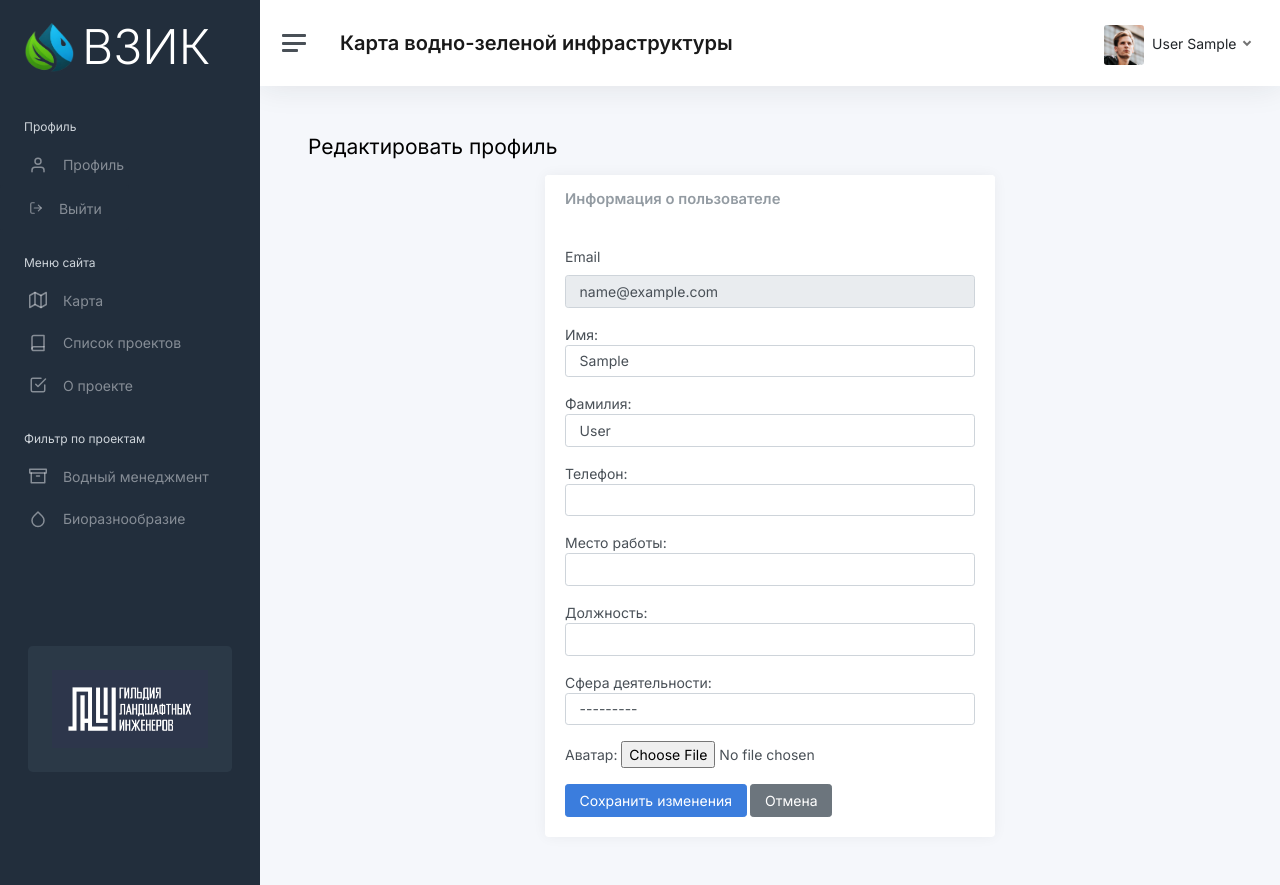
After one commit to VerP404/WaterGreenMap, a Django app: page /accounts/profile/edit/ in a window 1280 px wide. The commit adds this page. Run offline with Django 5.2, Linux system fonts and the light colour scheme; the visitor is signed in with stand-in values (Sample User, id 1); some libraries are stand-ins or nearby versions.

Commit message:
добравлена информация о пользователе и редактирование страницу пользователя

```diff
--- a/WaterGreenMap/urls.py
+++ b/WaterGreenMap/urls.py
@@ -1,13 +1,14 @@
 from django.contrib import admin
 from django.urls import path, include
-
+from django.conf import settings
 from map_app.views import map, profile_view, project_list_view
+from django.conf.urls.static import static
 
 urlpatterns = [
-    path('admin/', admin.site.urls),
-    path('accounts/', include('accounts.urls')),
-    path('', map, name='map'),
-    path('profile/', profile_view, name='profile'),
-    path('project_list/', project_list_view, name='project_list'),
+                  path('admin/', admin.site.urls),
+                  path('accounts/', include('accounts.urls')),
+                  path('', map, name='map'),
+                  path('profile/', profile_view, name='profile'),
+                  path('project_list/', project_list_view, name='project_list'),
 
-]
+              ] + static(settings.MEDIA_URL, document_root=settings.MEDIA_ROOT)
--- a/accounts/forms.py
+++ b/accounts/forms.py
@@ -1,6 +1,7 @@
 from django import forms
 from django.contrib.auth.forms import UserCreationForm, AuthenticationForm
 from .models import CustomUser, ActivityArea
+
 
 class CustomUserCreationForm(UserCreationForm):
     email = forms.EmailField(widget=forms.EmailInput(attrs={
@@ -14,10 +15,6 @@ class CustomUserCreationForm(UserCreationForm):
     last_name = forms.CharField(widget=forms.TextInput(attrs={
         'class': 'form-control form-control-lg',
         'placeholder': 'Введите вашу фамилию',
-    }))
-    profession = forms.CharField(widget=forms.TextInput(attrs={
-        'class': 'form-control form-control-lg',
-        'placeholder': 'Введите вашу профессию',
     }))
     workplace = forms.CharField(widget=forms.TextInput(attrs={
         'class': 'form-control form-control-lg',
@@ -46,7 +43,10 @@ class CustomUserCreationForm(UserCreationForm):
 
     class Meta:
         model = CustomUser
-        fields = ('email', 'first_name', 'last_name', 'password1', 'password2', 'profession', 'workplace', 'phone', 'position', 'activity_area')
+        fields = (
+            'email', 'first_name', 'last_name', 'password1', 'password2', 'workplace', 'phone', 'position',
+            'activity_area')
+
 
 class CustomAuthenticationForm(AuthenticationForm):
     username = forms.EmailField(widget=forms.EmailInput(attrs={
@@ -57,3 +57,26 @@ class CustomAuthenticationForm(AuthenticationForm):
         'class': 'form-control form-control-lg',
         'placeholder': 'Введите пароль',
     }))
+
+
+class CustomUserChangeForm(forms.ModelForm):
+    class Meta:
+        model = CustomUser
+        fields = ['first_name', 'last_name', 'phone', 'workplace', 'position', 'activity_area', 'avatar']
+        widgets = {
+            'first_name': forms.TextInput(attrs={'class': 'form-control'}),
+            'last_name': forms.TextInput(attrs={'class': 'form-control'}),
+            'phone': forms.TextInput(attrs={'class': 'form-control'}),
+            'workplace': forms.TextInput(attrs={'class': 'form-control'}),
+            'position': forms.TextInput(attrs={'class': 'form-control'}),
+            'activity_area': forms.Select(attrs={'class': 'form-control'}),
+        }
+        labels = {
+            'first_name': 'Имя',
+            'last_name': 'Фамилия',
+            'phone': 'Телефон',
+            'workplace': 'Место работы',
+            'position': 'Должность',
+            'activity_area': 'Сфера деятельности',
+            'avatar': 'Аватар',
+        }
--- a/accounts/models.py
+++ b/accounts/models.py
@@ -1,12 +1,14 @@
 from django.contrib.auth.models import AbstractBaseUser, BaseUserManager, PermissionsMixin
 from django.db import models
 from django.utils.translation import gettext_lazy as _
+
 
 class ActivityArea(models.Model):
     name = models.CharField(max_length=100)
 
     def __str__(self):
         return self.name
+
 
 class CustomUserManager(BaseUserManager):
     def create_user(self, email, password=None, **extra_fields):
@@ -29,17 +31,18 @@ class CustomUserManager(BaseUserManager):
 
         return self.create_user(email, password, **extra_fields)
 
+
 class CustomUser(AbstractBaseUser, PermissionsMixin):
     email = models.EmailField(unique=True)
     first_name = models.CharField(max_length=30, blank=True)
     last_name = models.CharField(max_length=30, blank=True)
-    profession = models.CharField(max_length=100, blank=True)
     workplace = models.CharField(max_length=100, blank=True)
     phone = models.CharField(max_length=20, blank=True)
     position = models.CharField(max_length=100, blank=True)
     activity_area = models.ForeignKey(ActivityArea, on_delete=models.SET_NULL, null=True, blank=True)
     is_active = models.BooleanField(default=True)
     is_staff = models.BooleanField(default=False)
+    avatar = models.ImageField(upload_to='avatars/', null=True, blank=True)
 
     objects = CustomUserManager()
 
--- /dev/null
+++ b/accounts/templates/profile_edit.html
@@ -0,0 +1,34 @@
+{% extends "base.html" %}
+{% load static %}
+{% block title %}Редактировать профиль{% endblock %}
+
+{% block content %}
+<main class="content">
+    <div class="container-fluid p-0">
+        <div class="mb-3">
+            <h1 class="h3 d-inline align-middle">Редактировать профиль</h1>
+        </div>
+        <div class="row">
+            <div class="col-md-8 col-xl-6 mx-auto">
+                <div class="card">
+                    <div class="card-header">
+                        <h5 class="card-title mb-0">Информация о пользователе</h5>
+                    </div>
+                    <div class="card-body">
+                        <form method="post" enctype="multipart/form-data">
+                            {% csrf_token %}
+                            <div class="mb-3">
+                                <label class="form-label">Email</label>
+                                <input type="email" class="form-control" value="{{ user.email }}" disabled>
+                            </div>
+                            {{ form.as_p }}
+                            <button type="submit" class="btn btn-primary">Сохранить изменения</button>
+                            <a href="{% url 'profile' %}" class="btn btn-secondary">Отмена</a>
+                        </form>
+                    </div>
+                </div>
+            </div>
+        </div>
+    </div>
+</main>
+{% endblock %}
--- a/accounts/urls.py
+++ b/accounts/urls.py
@@ -1,8 +1,9 @@
 from django.urls import path
-from .views import SignUpView, SignInView, SignOutView
+from .views import SignUpView, SignInView, SignOutView, ProfileUpdateView
 
 urlpatterns = [
     path('signup/', SignUpView.as_view(), name='signup'),
     path('signin/', SignInView.as_view(), name='signin'),
     path('signout/', SignOutView.as_view(), name='logout'),
+    path('profile/edit/', ProfileUpdateView.as_view(), name='profile_edit'),
 ]
--- a/accounts/views.py
+++ b/accounts/views.py
@@ -1,7 +1,12 @@
+from django.contrib import messages
+from django.contrib.auth.decorators import login_required
 from django.contrib.auth.views import LoginView, LogoutView
 from django.urls import reverse_lazy
-from django.views.generic.edit import CreateView
-from .forms import CustomUserCreationForm, CustomAuthenticationForm
+from django.utils.decorators import method_decorator
+from django.views.generic.edit import CreateView, UpdateView
+from .forms import CustomUserCreationForm, CustomAuthenticationForm, CustomUserChangeForm
+from .models import CustomUser
+
 
 class SignUpView(CreateView):
     form_class = CustomUserCreationForm
@@ -9,13 +14,44 @@ class SignUpView(CreateView):
     success_url = reverse_lazy('map')
 
     def form_valid(self, form):
-        response = super().form_valid(form)
-        return response
+        messages.success(self.request, 'Регистрация прошла успешно!')
+        return super().form_valid(form)
+
+    def form_invalid(self, form):
+        for field in form:
+            for error in field.errors:
+                messages.error(self.request, f"{field.label}: {error}")
+        return super().form_invalid(form)
 
 class SignInView(LoginView):
     template_name = 'registration/signin.html'
     authentication_form = CustomAuthenticationForm
     success_url = reverse_lazy('map')
 
+    def form_valid(self, form):
+        messages.success(self.request, 'Авторизация прошла успешно!')
+        return super().form_valid(form)
+
+    def form_invalid(self, form):
+        for field in form:
+            for error in field.errors:
+                messages.error(self.request, f"{field.label}: {error}")
+        return super().form_invalid(form)
+
 class SignOutView(LogoutView):
     next_page = reverse_lazy('map')
+
+    def dispatch(self, request, *args, **kwargs):
+        messages.success(request, 'Вы успешно вышли из системы!')
+        return super().dispatch(request, *args, **kwargs)
+
+
+@method_decorator(login_required, name='dispatch')
+class ProfileUpdateView(UpdateView):
+    model = CustomUser
+    form_class = CustomUserChangeForm
+    template_name = 'profile_edit.html'
+    success_url = reverse_lazy('profile')
+
+    def get_object(self):
+        return self.request.user
--- a/map_app/templates/includes/navbar.html
+++ b/map_app/templates/includes/navbar.html
@@ -20,16 +20,24 @@
                     <i class="align-middle" data-feather="settings"></i>
                 </a>
 
-                <a class="nav-link dropdown-toggle d-none d-sm-inline-block" href="#" data-bs-toggle="dropdown">
-                    <img src="{% static 'img/avatars/avatar.jpg' %}" class="avatar img-fluid rounded me-1"
-                         alt="Charles Hall"/> <span class="text-dark">Днон Сноу</span>
-                </a>
-                <div class="dropdown-menu dropdown-menu-end">
-                    <a class="dropdown-item" href="{% url 'profile' %}"><i class="align-middle me-1"
-                                                                          data-feather="user"></i> Мой профиль</a>
-                    <div class="dropdown-divider"></div>
-                    <a class="dropdown-item" href="#">Выйти</a>
-                </div>
+                {% if user.is_authenticated %}
+                    <a class="nav-link dropdown-toggle d-none d-sm-inline-block" href="#" data-bs-toggle="dropdown">
+                        <img src="{% if user.avatar %}{{ user.avatar.url }}{% else %}{% static 'img/avatars/avatar.jpg' %}{% endif %}" class="avatar img-fluid rounded me-1" alt="{{ user.get_full_name }}"/>
+                        <span class="text-dark">{{ user.last_name }} {{ user.first_name }}</span>
+                    </a>
+                    <div class="dropdown-menu dropdown-menu-end">
+                        <a class="dropdown-item" href="{% url 'profile' %}"><i class="align-middle me-1" data-feather="user"></i> Мой профиль</a>
+                        <div class="dropdown-divider"></div>
+                        <a class="dropdown-item" href="{% url 'logout' %}" onclick="event.preventDefault(); document.getElementById('logout-form').submit();"><i class="align-middle" data-feather="log-out"></i> Выйти</a>
+                        <form id="logout-form" action="{% url 'logout' %}" method="POST" style="display: none;">
+                            {% csrf_token %}
+                        </form>
+                    </div>
+                {% else %}
+                    <a class="nav-link d-none d-sm-inline-block" href="{% url 'signin' %}">
+                        <span class="text-dark">Войти</span>
+                    </a>
+                {% endif %}
             </li>
         </ul>
     </div>
@@ -58,5 +66,4 @@
             display: inline;
         }
     }
-
 </style>
--- a/map_app/templates/includes/sidebar.html
+++ b/map_app/templates/includes/sidebar.html
@@ -1,4 +1,3 @@
-<!-- templates/includes/sidebar.html -->
 {% load static %}
 <nav id="sidebar" class="sidebar js-sidebar">
     <div class="sidebar-content js-simplebar">
@@ -97,15 +96,44 @@
             </li>
         </ul>
         <div class="sidebar-cta">
-            <div class="sidebar-cta-content">
-                <strong class="d-inline-block mb-2">Проект курирует</strong>
-                <div class="mb-3 text-sm">
-                    Гильдия ландшафтных инженеров
-                </div>
-                <div class="d-grid">
-                    <a href="https://laenguild.org/" class="btn btn-primary">Узнать больше</a>
-                </div>
+            <div class="sidebar-cta-content text-center">
+                <a href="https://laenguild.org/" target="_blank">
+                    <img src="{% static 'img/logo/Logo_lanit.png' %}" alt="Lanit Logo" class="img-fluid">
+                </a>
             </div>
         </div>
     </div>
 </nav>
+
+<style>
+    .navbar-brand {
+        font-size: 1.25rem;
+        font-weight: 600;
+    }
+
+    .navbar-brand-full {
+        display: inline;
+    }
+
+    .navbar-brand-short {
+        display: none;
+    }
+
+    @media (max-width: 768px) {
+        .navbar-brand-full {
+            display: none;
+        }
+
+        .navbar-brand-short {
+            display: inline;
+        }
+    }
+
+    .btn-link {
+        text-decoration: none;
+    }
+
+    .btn-link:hover {
+        text-decoration: none;
+    }
+</style>
```
Also changed, not shown: WaterGreenMap/settings.py (+12 -18 lines), accounts/templates/registration/signin.html (+8 -0 lines), accounts/templates/registration/signup.html (+9 -0 lines), map_app/templates/pages/profile.html (+18 -11 lines), map_app/static/img/avatars/user.png (added), map_app/static/img/logo/Logo_lanit.png (renamed from map_app/static/img/logo/Logo_color-inv.png), media/avatars/klipartz.com.png (added), media/avatars/logo_1.png (added), media/avatars/logo_1_6oRsF7X.png (added).
